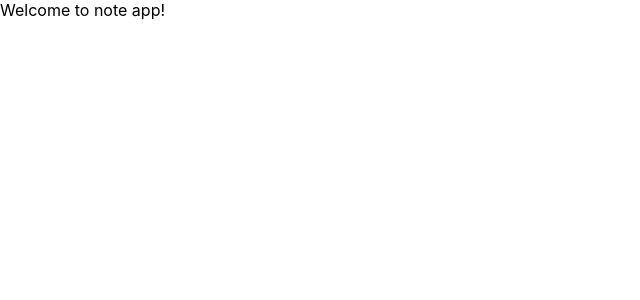
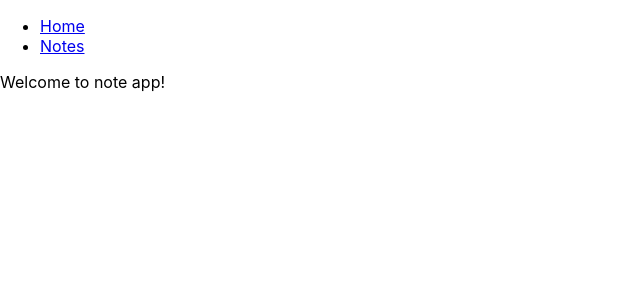
Before and after one commit to MatthewMcLendon/reactNotes, a React (Create React App) app: page / in a window 1280 px wide. Shown: the top 300 px of the page, without its empty margins (0-640 px from the left). Built offline with nearby package versions, Linux system fonts and the light colour scheme.

Commit message:
func: added basic NavBar

```diff
--- a/src/App.js
+++ b/src/App.js
@@ -2,14 +2,18 @@
 import Root from "./components/Routes/Root";
 import ErrorPage from "./components/Routes/ErrorPage";
 import NoteRoute from "./components/Routes/NoteRoute";
+import NavBar from "./components/Navigation/Navbar";
 
 function App() {
   return (
-    <Routes>
-      <Route path="/" element={<Root />}></Route>
-      <Route path="/notes" element={<NoteRoute />}></Route>
-      <Route path="*" element={<ErrorPage />}></Route>
-    </Routes>
+    <>
+      <NavBar />
+      <Routes>
+        <Route path="/" element={<Root />}></Route>
+        <Route path="/notes" element={<NoteRoute />}></Route>
+        <Route path="*" element={<ErrorPage />}></Route>
+      </Routes>
+    </>
   );
 }
 
--- /dev/null
+++ b/src/components/Navigation/Navbar.js
@@ -0,0 +1,16 @@
+import { Link } from "react-router-dom";
+
+export default function NavBar() {
+  return (
+    <div>
+      <ul>
+        <li>
+          <Link to={"/"}>Home</Link>
+        </li>
+        <li>
+          <Link to={"/notes"}>Notes</Link>
+        </li>
+      </ul>
+    </div>
+  );
+}
```
